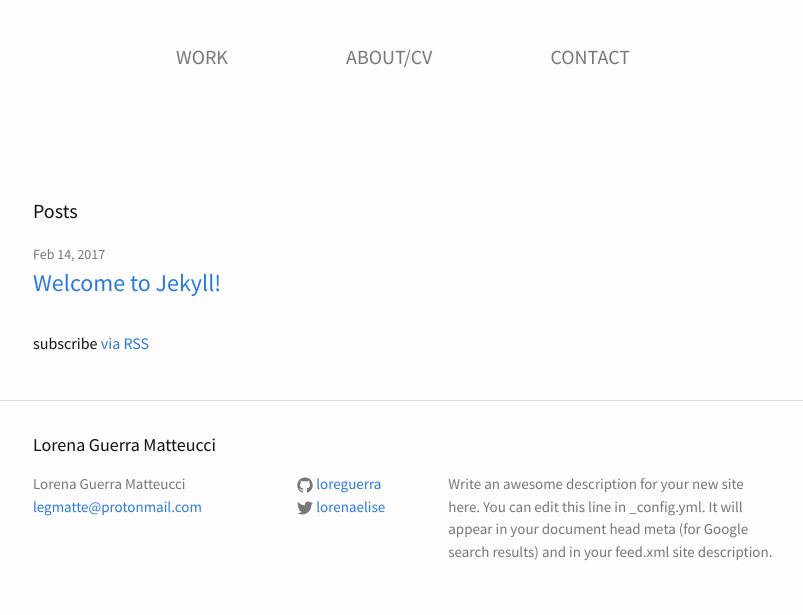
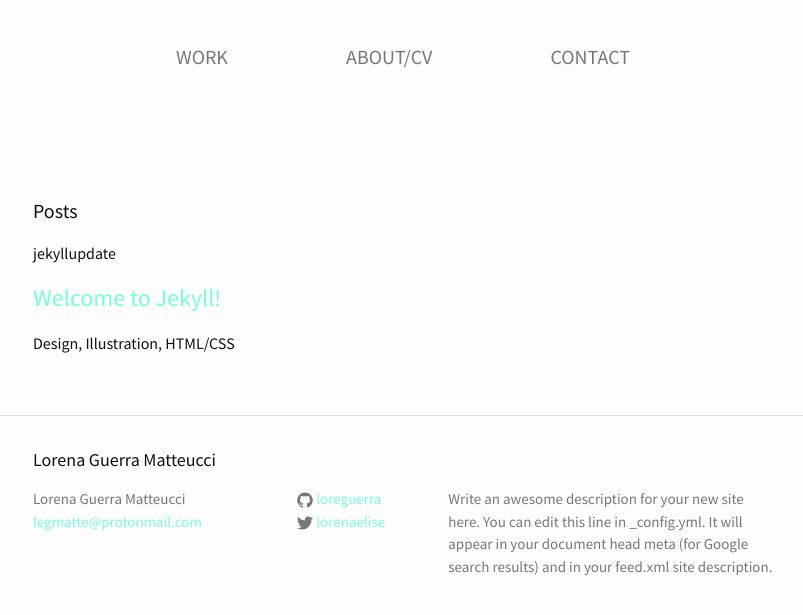
Before and after one commit to loreguerra/portfolio, a Jekyll site: the page built from index.md, in a window 1280 px wide. Shown: the top 615 px of the page, without its empty margins (237-1040 px from the left). Built offline with Jekyll 4.4.1, drawn with Linux system fonts in a browser that asks for light colours.

Commit message:
add post categories and post tech to home page

```diff
--- a/_layouts/home.html
+++ b/_layouts/home.html
@@ -11,15 +11,13 @@ layout: default
   <ul class="post-list">
     {% for post in site.posts %}
       <li>
-        <span class="post-meta">{{ post.date | date: "%b %-d, %Y" }}</span>
-
+          <p>{{ post.categories }}</p>
         <h2>
           <a class="post-link" href="{{ post.url | relative_url }}">{{ post.title | escape }}</a>
         </h2>
+        <p>{{ post.tech }}</p>
       </li>
     {% endfor %}
   </ul>
 
-  <p class="rss-subscribe">subscribe <a href="{{ "/feed.xml" | relative_url }}">via RSS</a></p>
-
 </div>
--- a/_posts/2017-02-14-welcome-to-jekyll.markdown
+++ b/_posts/2017-02-14-welcome-to-jekyll.markdown
@@ -3,6 +3,7 @@ layout: post
 title:  "Welcome to Jekyll!"
 date:   2017-02-14 12:46:27 -0800
 categories: jekyll update
+tech: Design, Illustration, HTML/CSS
 ---
 You’ll find this post in your `_posts` directory. Go ahead and edit it and re-build the site to see your changes. You can rebuild the site in many different ways, but the most common way is to run `jekyll serve`, which launches a web server and auto-regenerates your site when a file is updated.
 
--- a/assets/main.scss
+++ b/assets/main.scss
@@ -14,7 +14,7 @@ $spacing-unit:     30px;
 
 $text-color:       #111;
 $background-color: #fdfdfd;
-$brand-color:      #2a7ae2;
+$brand-color:      #76FFDA;
 
 $grey-color:       #777;
 $grey-color-light: lighten($grey-color, 40%);
```
